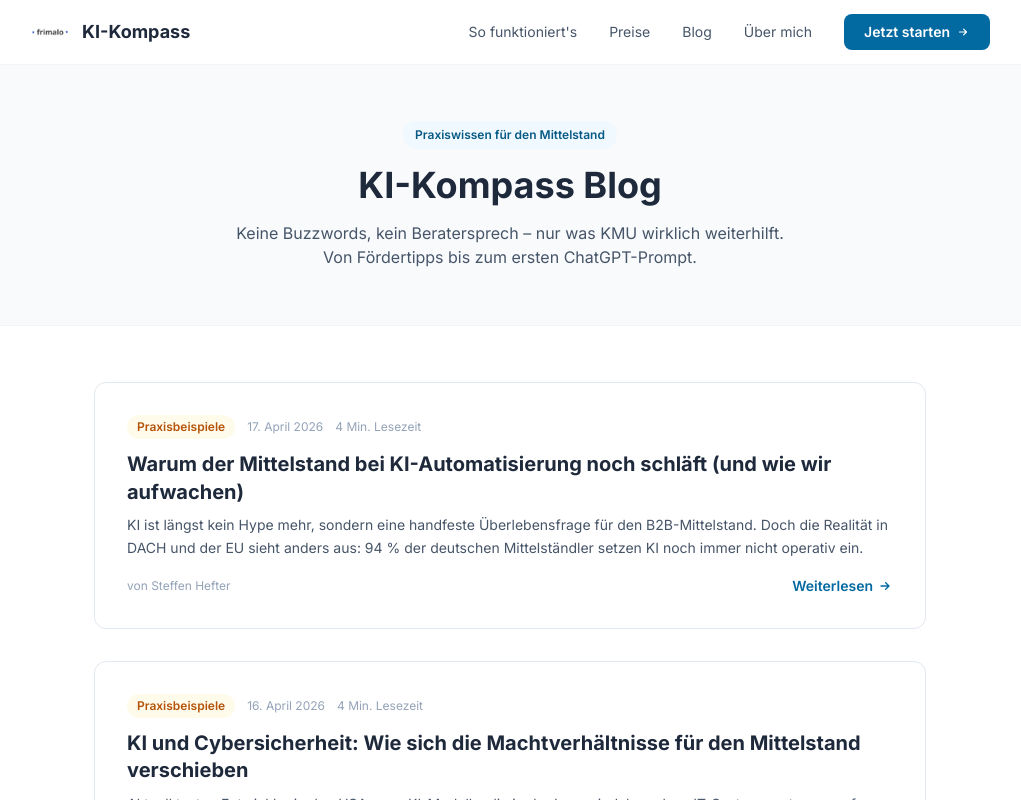
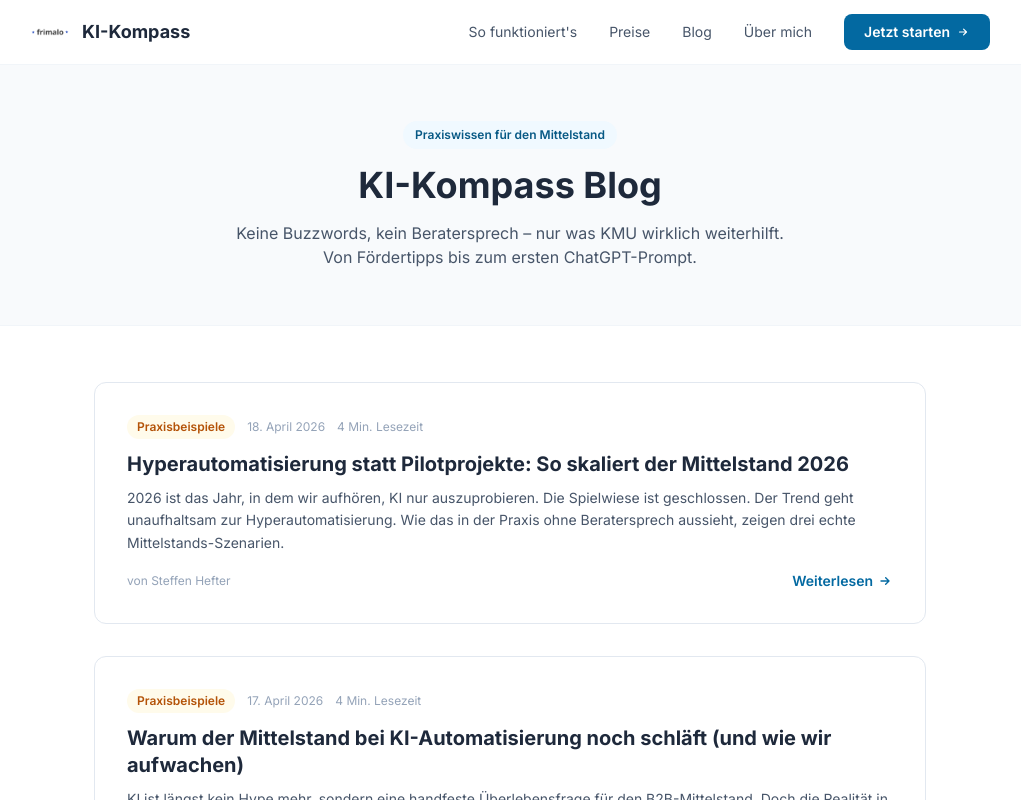
Before and after one commit to derhefter/KI-Kompass-2.0, a Next.js app: page /blog in a window 1280 px wide. Shown: the top 800 px of the page, without its empty margins (130-1151 px from the left). Built offline with nearby package versions, Linux system fonts and the light colour scheme; no server answers.

Commit message:
Auto-Publish: Hyperautomatisierung statt Pilotprojekte

```diff
--- a/src/data/blog-posts.js
+++ b/src/data/blog-posts.js
@@ -16,6 +16,38 @@
 // ============================================================
 
 export const blogPosts = [
+  {
+    id: 17,
+    slug: 'hyperautomatisierung-statt-pilotprojekte-so-skaliert-der-mittelstand-2026',
+    title: 'Hyperautomatisierung statt Pilotprojekte: So skaliert der Mittelstand 2026',
+    excerpt: '2026 ist das Jahr, in dem wir aufhören, KI nur auszuprobieren. Die Spielwiese ist geschlossen. Der Trend geht unaufhaltsam zur Hyperautomatisierung. Wie das in der Praxis ohne Beratersprech aussieht, zeigen drei echte Mittelstands-Szenarien.',
+    content: `
+<p><strong>2026 ist das Jahr, in dem wir aufhören, KI nur auszuprobieren.</strong> Die Spielwiese ist geschlossen. Viele Betriebe haben in den letzten zwei Jahren einzelne Chatbots installiert oder isolierte Texte generieren lassen. Doch echte Wertschöpfung entsteht so nicht. Der Trend geht unaufhaltsam zur "Hyperautomatisierung" – also der End-to-End-Prozessautomatisierung. KI-Agenten übernehmen nicht mehr nur Teilaufgaben, sondern orchestrieren ganze Workflows im Hintergrund.</p>
+
+<p><strong>Warum branchenspezifische Tiefe jetzt entscheidet:</strong><br>Erfolgreiche Skalierung bedeutet, dass die Technologie tief in die spezifischen Schmerzpunkte einer Branche eingreift. Wie das in der Praxis ohne Beratersprech aussieht, zeigen diese drei echten Mittelstands-Szenarien:</p>
+
+<p><strong>1. Industrie & Fertigung: Der automatisierte Einkauf</strong><br><em>Der Prozess:</em> Eine Fräsmaschine meldet nicht nur, dass ein Verschleißteil bald ausfällt. Der KI-Agent prüft sofort den Lagerbestand, liest parallel die aktuellen Lieferanten-Mails nach Preisanpassungen aus und bereitet eine fertige, vorausschauende Bestellung im ERP vor. Der Einkäufer prüft nur noch die Konditionen und drückt auf "Senden".</p>
+
+<p><strong>2. Handwerk: Baustellen-Doku ohne Zettelwirtschaft</strong><br><em>Der Prozess:</em> Der Bauleiter diktiert auf der Baustelle seine Notizen und fotografiert verbaute Materialien. Die KI wandelt die Sprache strukturiert in Text um, erkennt auf den Fotos die Artikelnummern und pflegt das Material direkt in die Branchensoftware ein. Das Angebot für Nachträge liegt am nächsten Morgen bereits als fertiger Entwurf auf dem Schreibtisch.</p>
+
+<p><strong>3. Dienstleistung & Agenturen: KI-gestütztes Kunden-Onboarding</strong><br><em>Der Prozess:</em> Ein Neukunde lädt Dokumente hoch. Ein KI-Workflow prüft diese auf Vollständigkeit, extrahiert die relevanten Stammdaten, legt den Kunden im CRM an und erstellt automatisch die ersten Aufgaben-Tickets für das Projektteam. Der Projektmanager startet nicht mit Papierkram, sondern direkt mit der inhaltlichen Arbeit.</p>
+
+<p><strong>Fazit & der realistische Weg dorthin:</strong><br>Suchen Sie sich einen dieser Prozesse in Ihrem Betrieb aus und automatisieren Sie diesen Ablauf konsequent von A bis Z.</p>
+
+<p>Wichtig für die Praxisrealität: Für solche Lösungen brauchen Sie heute <strong>keine riesigen IT-Budgets oder teuren Software-Monolithen</strong> mehr. Die Werkzeuge sind da und bezahlbar. Was Sie jedoch zwingend brauchen, ist <strong>Fokus und Zeit</strong>, um die Prozesse im eigenen Betrieb einmal sauber glattzuziehen, bevor sie automatisiert werden.</p>
+
+<p>Genau an diesem Punkt scheitern viele Betriebe im Alltagstrubel. Sie müssen das nicht alleine stemmen: Egal ob Sie intern Kapazitäten aufbauen oder sich erfahrene Begleitung von außen holen. Ich unterstütze Geschäftsführer und ihre Teams täglich dabei, diese Hebel zu identifizieren und die Technologie ohne Reibungsverluste auf die Straße zu bringen.</p>
+
+<p>Machen Sie den ersten Schritt: <a href="/assessment">Im kostenlosen 5-Minuten-Check</a> sehen Sie sofort, welcher Prozess in Ihrem Betrieb aktuell das größte Automatisierungs-Potenzial bietet.</p>
+`,
+    category: 'Praxisbeispiele',
+    author: 'Steffen Hefter',
+    date: '2026-04-18',
+    status: 'published',
+    image: '',
+    readTime: 4
+  },
+
   {
     id: 16,
     slug: 'warum-der-mittelstand-bei-ki-automatisierung-noch-schlaeft-und-wie-wir-aufwachen',
```
